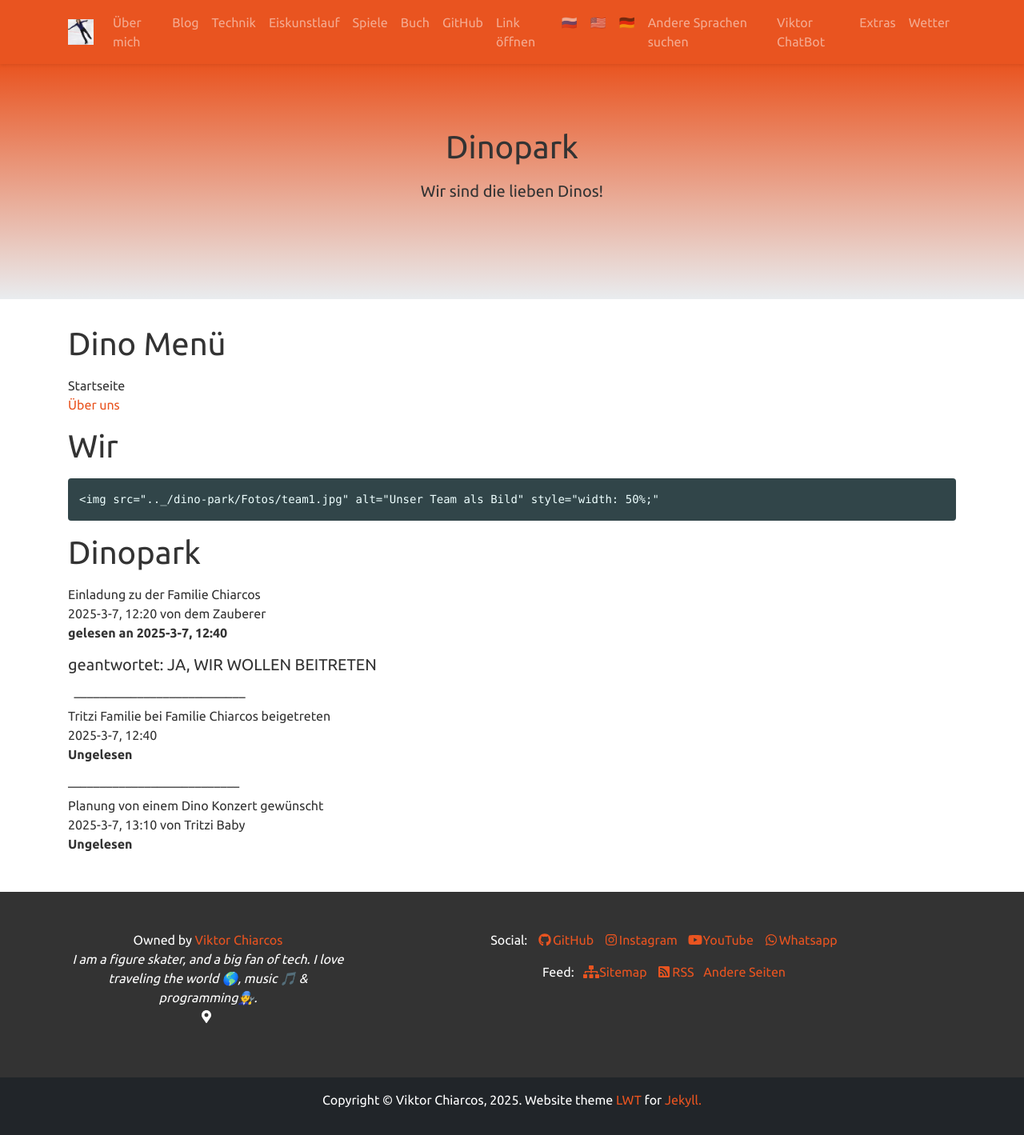
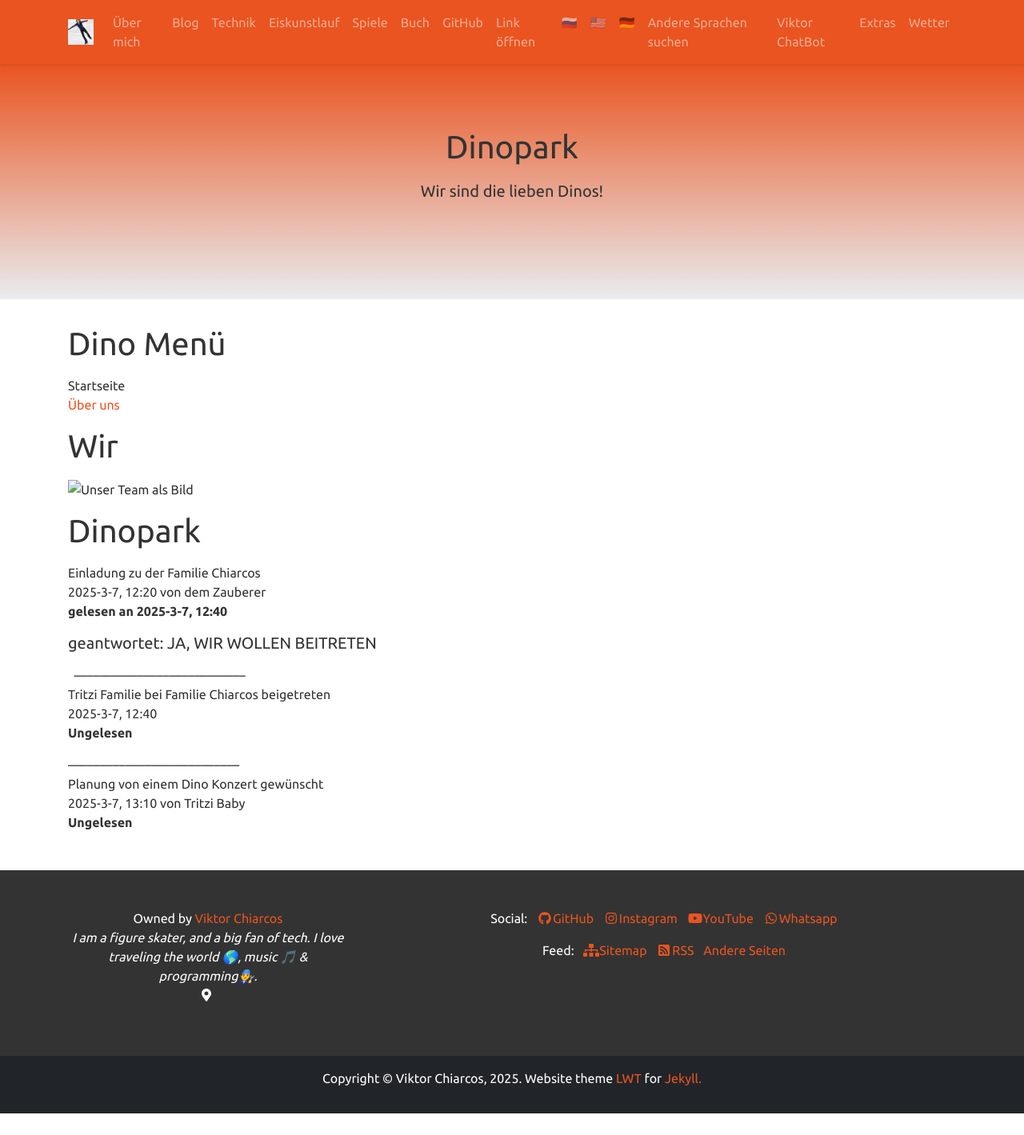
Before and after one commit to viktor-chiarcos/viktor-chiarcos.github.io, a Jekyll site: the page built from _pages/tritzi.md, in a window 1280 px wide. Shown: the whole page at 80% size. Built offline with Jekyll 4.4.1, drawn with Linux system fonts in a browser that asks for light colours; after the commit the page ends 1392 px from its top, so only the background shows below that.

Commit message:
Update tritzi.md

```diff
--- a/_pages/tritzi.md
+++ b/_pages/tritzi.md
@@ -14,7 +14,7 @@
 [Über uns](/dino-park/welcome)
 
 # Wir
-    <img src=".._/dino-park/Fotos/team1.jpg" alt="Unser Team als Bild" style="width: 50%;"
+  <img src=".._/dino-park/Fotos/team1.jpg" alt="Unser Team als Bild" style="width: 50%;"/>
 
 #  Dinopark
 Einladung zu der Familie Chiarcos\
```
